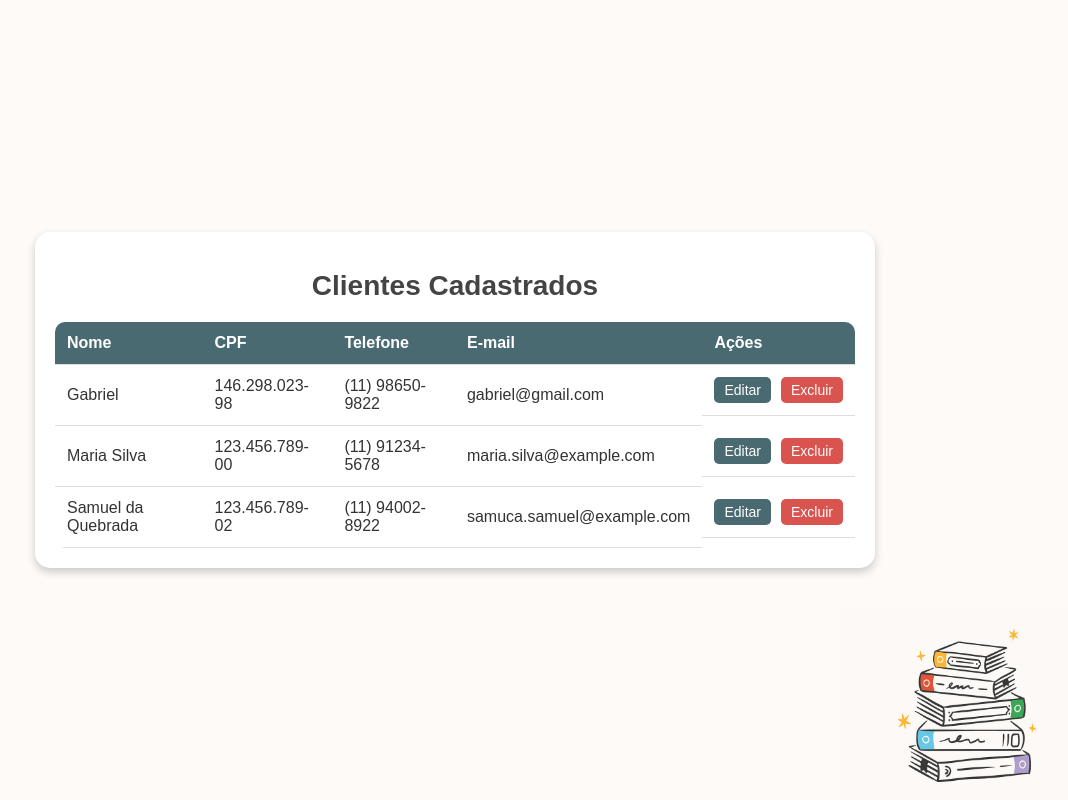
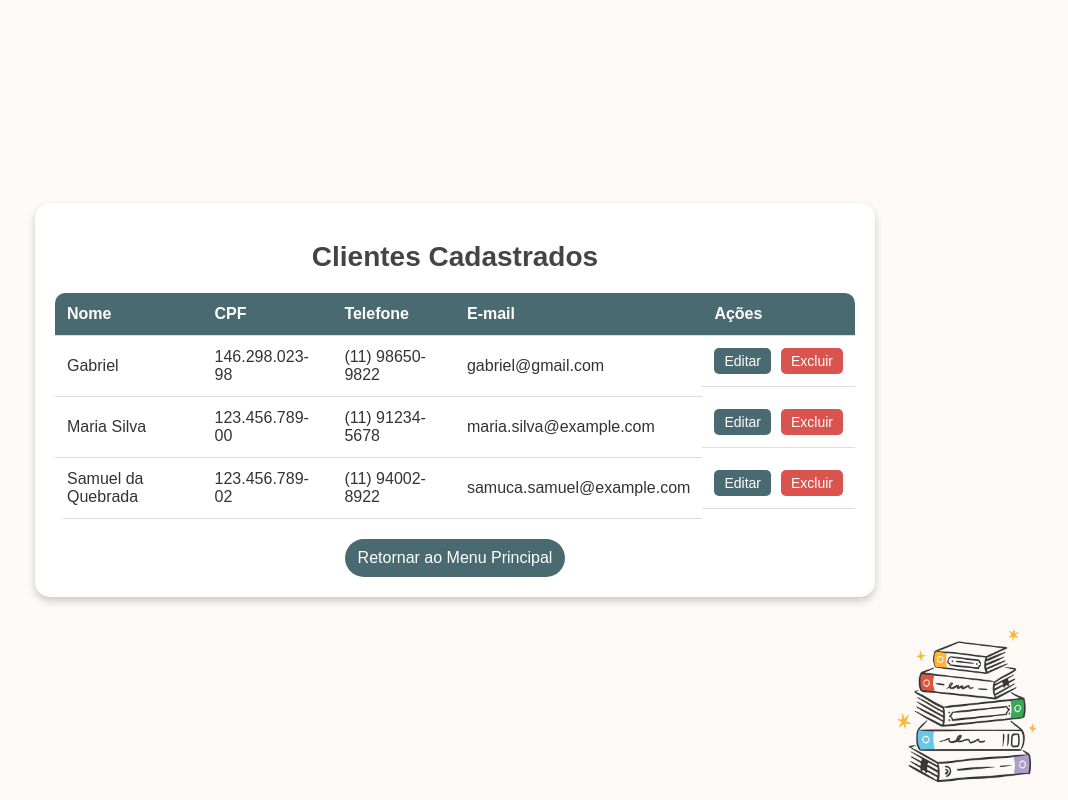
Before and after one commit to isaacdavii/UNIFEI_EngDeSoftware_I, a Flask app: page /list_clients in a window 1280 px wide. Shown: the whole page, without its empty margins (185-1253 px from the left). Run offline with Flask 3, Linux system fonts and the light colour scheme.

Commit message:
Att da db com edição. Inserção do botão de 'retornar ao menu principal' na tela de adicionar cliente e livro.

```diff
--- a/templates/list_clients.html
+++ b/templates/list_clients.html
@@ -88,6 +88,24 @@
         .action-buttons form button:hover {
             background-color: #c9302c;
         }
+
+        .return-button {
+            display: block;
+            width: 200px;
+            padding: 10px;
+            margin: 20px auto 0;
+            background-color: #4A6A72;
+            color: white;
+            text-align: center;
+            text-decoration: none;
+            border-radius: 25px;
+            font-size: 16px;
+            transition: background-color 0.3s;
+        }
+
+        .return-button:hover {
+            background-color: #3d555f;
+        }
     </style>
 </head>
 <body>
@@ -120,6 +138,7 @@
                 {% endfor %}
             </tbody>
         </table>
+        <a href="{{ url_for('home') }}" class="return-button">Retornar ao Menu Principal</a>
     </div>
 </body>
 </html>
```
Also changed, not shown: templates/add_book.html (+19 -0 lines), templates/add_client.html (+19 -0 lines), templates/list_books.html (+19 -0 lines), instance/database.db.
